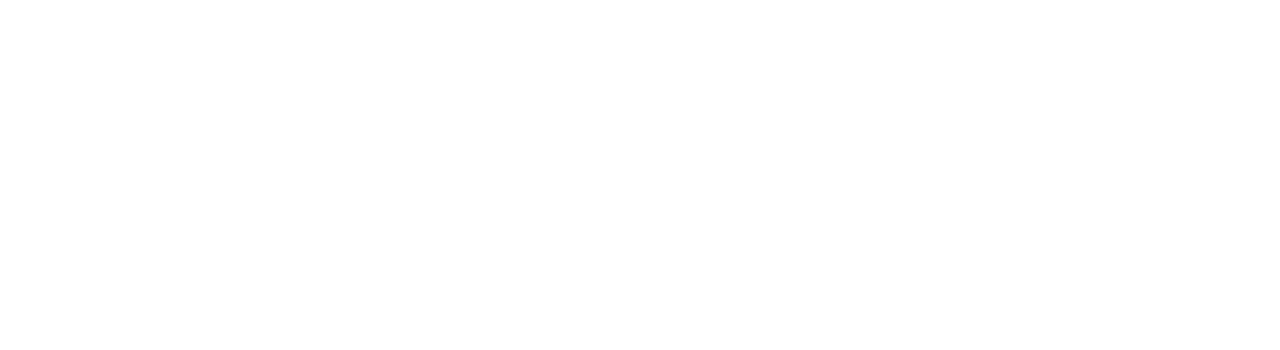
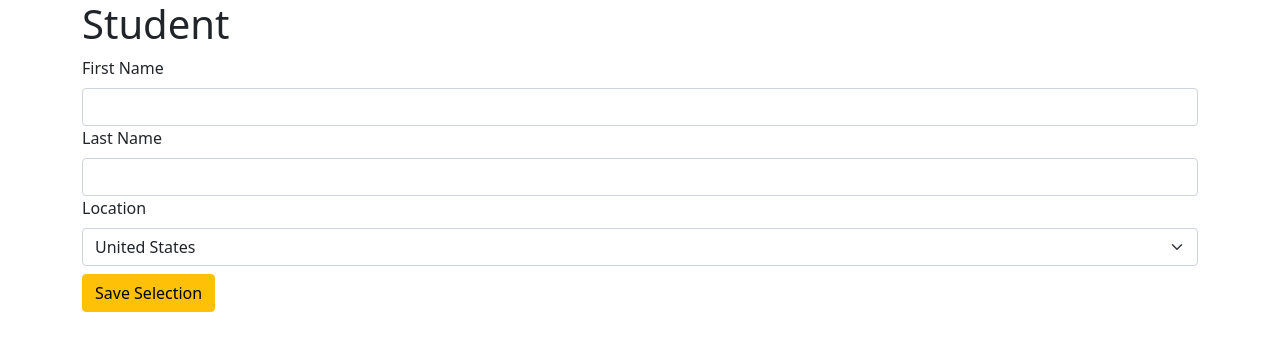
Before and after one commit to EICPCohort5/student-manager-age-of-empires, a website: page html/index.html in a window 1280 px wide. Drawn offline with Linux system fonts and the light colour scheme; files that its build step writes are made by us from their sources.

Commit message:
update main.js and index.html

```diff
--- a/html/index.html
+++ b/html/index.html
@@ -1,3 +1,4 @@
+<!--students have, at a minimum, a firstName, lastName, and location (US, UK, Canada), modeling the students in the bootcamp-->
 <!DOCTYPE html>
 <html lang="en">
 <head>
@@ -5,10 +6,35 @@
   <meta http-equiv="X-UA-Compatible" content="IE=edge">
   <meta name="viewport" content="width=device-width, initial-scale=1.0">
   <link rel="stylesheet" href="../css/bootstrap.css">
-  <title>Document Template</title>
+  <title>Student Manager App</title>
 </head>
 <body>
-  <main class="container"></main>
+  <main class="container">
+    <header>
+      <h1>Student</h1>
+    </header>
+    <section>
+      <form id="student-app">
+        <div>
+          <label for = "firstname" class="form-label">First Name</label>
+          <input type ="text" name ="firstname" id="firstname" class ="form-control">
+        </div>
+        <div>
+          <label for = "lastname" class="form-label">Last Name</label>
+          <input type ="text" name ="lastname" id="lastname" class ="form-control">
+        </div>
+        <div>
+          <label for = "location" class="form-label">Location</label>
+          <select name="location" id="location" class="form-select">
+            <option value = "US">United States</option>
+            <option value = "CA">Canada</option>
+            <option value = "UK">Europe</option>
+          </select>
+        </div>
+        <div class = "mt-2"><button class="btn btn-warning" type="submit">Save Selection</button></div>
+      </form>
+    </section>
+  </main>
   <script src="main.js" type="module"></script>
 </body>
 </html>
--- a/js/main.js
+++ b/js/main.js
@@ -1,2 +1,4 @@
 // Your main JavaScript code goes here
 // This is set up as an ECMAScript module, so you can import other ES Modules
+
+// students have, at a minimum, a firstName, lastName, and location (US, UK, Canada), modeling the students in the bootcamp
```
